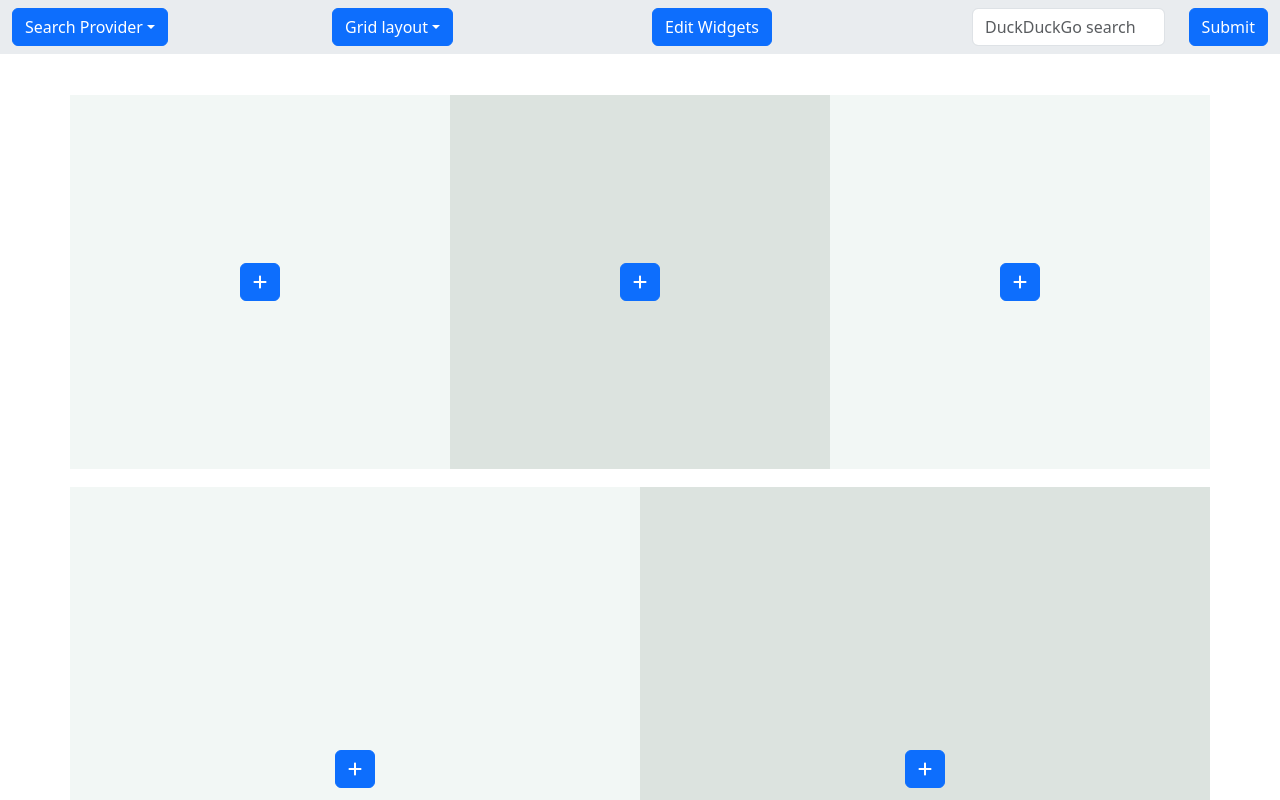
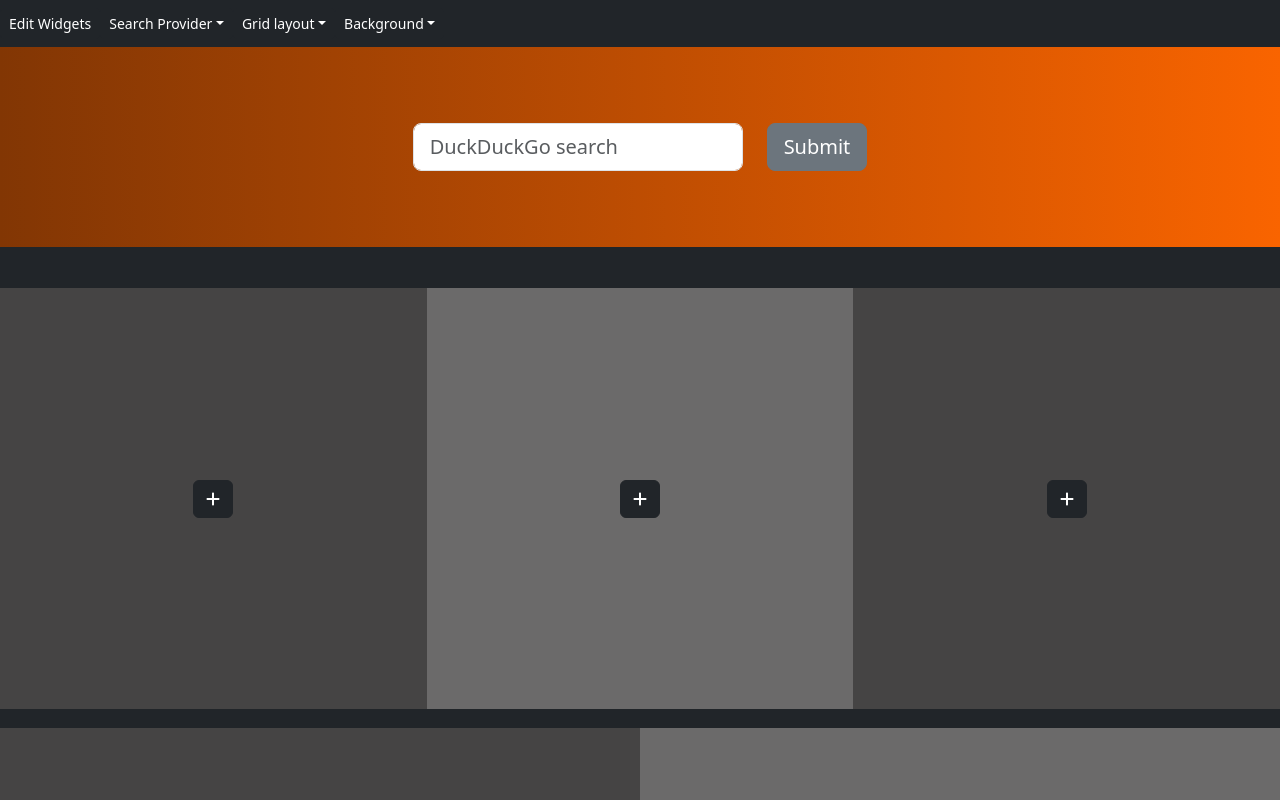
Before and after one commit to dvdzmr/bite, a React (Vite) app: page / in a window 1280 px wide. Shown: the top 800 px of the page. Built offline with nearby package versions, Linux system fonts and the light colour scheme.

Commit message:
Big UX/UI overhaul

```diff
--- a/src/components/components.grid.jsx
+++ b/src/components/components.grid.jsx
@@ -21,7 +21,7 @@
     })
 
     return (
-        <Container>
+        <Container fluid="xxl">
             <Row style={{aspectRatio: rowOne}} className="grid_styling">
                 {addRows((isNaN(rowOne)) ? 3 : rowOne, 1)}
             </Row>
@@ -38,11 +38,13 @@
 
 function addRows(colAmount, rowNum) {
     let items = [];
+
+    // Setting alternating background colors for better visiblity
     for (let i = 0; i < colAmount; i++) {
         if (i % 2 === 0) {
-            items.push(<Col style={{backgroundColor: "#f2f7f5"}} key={i}><Widgets id={i} rowNum={rowNum}/></Col>);
+            items.push(<Col style={{backgroundColor: "#454444"}} key={i}><Widgets id={i} rowNum={rowNum}/></Col>);
         } else {
-            items.push(<Col style={{backgroundColor: "#dce3df"}} key={i}><Widgets id={i} rowNum={rowNum}/></Col>);
+            items.push(<Col style={{backgroundColor: "#6b6a6a"}} key={i}><Widgets id={i} rowNum={rowNum}/></Col>);
         }
     }
     return <>{items}</>;
--- a/src/components/components.header.jsx
+++ b/src/components/components.header.jsx
@@ -6,14 +6,13 @@
 import {useEffect, useState} from 'react';
 import {Container, DropdownButton, Dropdown} from "react-bootstrap";
 import "./css/header.css"
-// import {CreatingGrid} from "../features/grid/Grid.jsx";
 
-//todo: fix UI
 
 export default function Header() {
     const [searchProvider, setSearchProvider] = useState("DuckDuckGo");
     const [searchUrl, setSearchUrl] = useState("https://duckduckgo.com/?q=");
     const [searchQuery, setSearchQuery] = useState(null);
+    const [background, setBackground] = useState("linear-gradient(to right,#823604,#f96400)");
 
     const [rowOne, setRowOne] = useState(() => {
         const saved = localStorage.getItem("rowOne");
@@ -52,44 +51,58 @@
         window.dispatchEvent(new Event("editWidgets"));
     }
 
+
     return (
         <>
-            <Navbar className="bg-body-secondary navigation">
-                <Container >
-                    <DropdownButton title="Search Provider">
+            {/*settings*/}
+            <Navbar bg="dark" >
+                    {/*Set edit widget mode*/}
+                    <Button variant="dark" size="sm" onClick={editWidgets}>Edit Widgets</Button>
+
+                    {/*Set search engine*/}
+                    <DropdownButton title="Search Provider" size="sm" variant="dark">
                         <Dropdown.Item as="button"
                                        onClick={() => {setSearchProvider("Google"); setSearchUrl("https://www.google.com/search?q=")}}>Google</Dropdown.Item>
                         <Dropdown.Item as="button" onClick={() => {setSearchProvider("Bing"); setSearchUrl("https://www.bing.com/search?q=")}}>Bing</Dropdown.Item>
                         <Dropdown.Item as="button"
                                        onClick={() => {setSearchProvider("DuckDuckGo"); setSearchUrl("https://duckduckgo.com/?q=")}}>DuckDuckGo</Dropdown.Item>
                     </DropdownButton>
-                </Container>
 
-                <Container className="">
-                    <DropdownButton title="Grid layout">
+                    {/*Set grid layout*/}
+                    <DropdownButton title="Grid layout" size="sm" variant="dark">
                         <Dropdown.Item as="button" onClick={() => SetGrid(2,4,3)}>2x4x3</Dropdown.Item>
                         <Dropdown.Item as="button" onClick={() => SetGrid(3,3,3)}>3x3x3</Dropdown.Item>
                         <Dropdown.Item as="button" onClick={() => SetGrid(4,2,3)}>4x2x3</Dropdown.Item>
                         <Dropdown.Item as="button" onClick={() => SetGrid(5,1,3)}>5x1x3</Dropdown.Item>
                     </DropdownButton>
-                </Container>
 
-                <Container>
-                    <Button onClick={editWidgets}>Edit Widgets</Button>
-                </Container>
+                    {/*Searchbar background*/}
+                <DropdownButton title="Background" size="sm" variant="dark">
+                    <Dropdown.Item as="button" onClick={() => setBackground("linear-gradient(to right,#823604,#f96400)")}>Orange gradient</Dropdown.Item>
+                    <Dropdown.Item as="button" onClick={() => setBackground("linear-gradient(to right,#91A6FF,#5078F2)")}>Blue gradient</Dropdown.Item>
+                    <Dropdown.Item as="button" onClick={() => setBackground("url('https://images.pexels.com/photos/1310755/pexels-photo-1310755.jpeg?auto=compress&cs=tinysrgb&w=1260&h=750&dpr=1')")}>Forest</Dropdown.Item>
+                    <Dropdown.Item as="button" onClick={() => setBackground("url('https://images.pexels.com/photos/847402/pexels-photo-847402.jpeg?auto=compress&cs=tinysrgb&w=1260&h=750&dpr=1')")}>Stars</Dropdown.Item>
+                    <Dropdown.Item as="button" onClick={() => setBackground("url('https://images.pexels.com/photos/748626/pexels-photo-748626.jpeg?auto=compress&cs=tinysrgb&w=1260&h=750&dpr=1')")}>Moon</Dropdown.Item>
 
+                    <Dropdown.Item as="button" onClick={() => setBackground("")}>Black</Dropdown.Item>
+                </DropdownButton>
+            </Navbar>
+
+            {/*Search bar*/}
+            <Navbar className="navigation" style={{backgroundImage: `${background}`}}>
                 <Container className="justify-content-center align-items-center">
                     <Form inline="true">
                         <Row>
-                            <Col>
+                            <Col data-bs-theme="light">
                                 <Form.Control
+                                    size="lg"
                                     type="text"
                                     placeholder={searchProvider + " search"}
                                     onChange={ (e) => setSearchQuery(e.target.value)}
                                 />
                             </Col>
-                            <Col xs="auto">
-                                <Button type="submit" onClick={() => window.open(searchUrl+searchQuery, '_blank')}>Submit</Button>
+                            <Col xs="auto" >
+                                <Button size="lg" variant="secondary" type="submit" onClick={() => window.open(searchUrl+searchQuery, '_blank')}>Submit</Button>
                             </Col>
                         </Row>
                     </Form>
--- a/src/components/components.widgets.jsx
+++ b/src/components/components.widgets.jsx
@@ -75,8 +75,8 @@
             // return <h1>CountDown</h1>
         }
         if (widget === "News") {
-            return <WidgetNewsFeed identifier={gridName}/>
-            // return <h1>News</h1>
+            // return <WidgetNewsFeed identifier={gridName}/>
+            return <h1>News</h1>
         }
         if (widget === "ToDo") {
             return <WidgetTodo identifier={gridName}/>
@@ -95,7 +95,7 @@
         <>
             {!showWidget ?
                 <div className="widget-button"  style={{top: !showList ? "50%" : "20%"}}>
-                    <Button active={showList} onClick={showWidgetList}><FontAwesomeIcon icon={faPlus}/>
+                    <Button variant="dark" active={showList} onClick={showWidgetList}><FontAwesomeIcon icon={faPlus}/>
                     </Button>
                     {showList ? <div className="widget_text">
                         <ul className="widget_list">
@@ -104,7 +104,7 @@
                                     key={index}
                                     // style={{float: "left"}}
                                 >
-                                    <ListGroup defaultActiveKey="#link1" variant="flush">
+                                    <ListGroup defaultActiveKey="#link1" variant="flush" data-bs-theme="dark">
                                         <ListGroup.Item action onClick={() => addSelectedWidget(widget)}>
                                             {widget}
                                         </ListGroup.Item>
--- a/src/components/css/header.css
+++ b/src/components/css/header.css
@@ -1,3 +1,8 @@
 .navigation {
     margin-bottom: 3%;
+    height: 25vh;
 }
+
+.bg-customBackground {
+    background-image: linear-gradient(to right,#823604,#f96400 )
+}
--- a/src/components/css/widgets.css
+++ b/src/components/css/widgets.css
@@ -1,3 +1,5 @@
+
+
 .widget-button {
     position: relative;
     top: 50%;
--- a/src/index.css
+++ b/src/index.css
@@ -1,68 +1,14 @@
-/*:root {*/
-/*  font-family: Inter, system-ui, Avenir, Helvetica, Arial, sans-serif;*/
-/*  line-height: 1.5;*/
-/*  font-weight: 400;*/
 
-/*  color-scheme: light dark;*/
-/*  color: rgba(255, 255, 255, 0.87);*/
-/*  background-color: #242424;*/
+/*For the parts not in container*/
+:root {
+  color-scheme: light dark;
+  color: rgba(255, 255, 255, 0.87);
+  background-color: #212529;
+}
 
-/*  font-synthesis: none;*/
-/*  text-rendering: optimizeLegibility;*/
-/*  -webkit-font-smoothing: antialiased;*/
-/*  -moz-osx-font-smoothing: grayscale;*/
-/*}*/
-
-/*a {*/
-/*  font-weight: 500;*/
-/*  color: #646cff;*/
-/*  text-decoration: inherit;*/
-/*}*/
-/*a:hover {*/
-/*  color: #535bf2;*/
-/*}*/
-
-/*body {*/
-/*  margin: 0;*/
-/*  display: flex;*/
-/*  place-items: center;*/
-/*  min-width: 320px;*/
-/*  min-height: 100vh;*/
-/*}*/
-
-/*h1 {*/
-/*  font-size: 3.2em;*/
-/*  line-height: 1.1;*/
-/*}*/
-
-/*button {*/
-/*  border-radius: 8px;*/
-/*  border: 1px solid transparent;*/
-/*  padding: 0.6em 1.2em;*/
-/*  font-size: 1em;*/
-/*  font-weight: 500;*/
-/*  font-family: inherit;*/
-/*  background-color: #1a1a1a;*/
-/*  cursor: pointer;*/
-/*  transition: border-color 0.25s;*/
-/*}*/
-/*button:hover {*/
-/*  border-color: #646cff;*/
-/*}*/
-/*button:focus,*/
-/*button:focus-visible {*/
-/*  outline: 4px auto -webkit-focus-ring-color;*/
-/*}*/
-
-/*@media (prefers-color-scheme: light) {*/
-/*  :root {*/
-/*    color: #213547;*/
-/*    background-color: #ffffff;*/
-/*  }*/
-/*  a:hover {*/
-/*    color: #747bff;*/
-/*  }*/
-/*  button {*/
-/*    background-color: #f9f9f9;*/
-/*  }*/
-/*}*/
+/*for parts inside of container*/
+.dark {
+  color-scheme: light dark;
+  color: rgba(255, 255, 255, 0.87);
+  background-color: #212529;
+}
--- a/src/main.jsx
+++ b/src/main.jsx
@@ -6,8 +6,10 @@
 import Header from "./components/components.header.jsx";
 
 ReactDOM.createRoot(document.getElementById('root')).render(
-  <React.StrictMode>
+  <React.StrictMode >
+      <div className="dark" data-bs-theme="dark">
       <Header/>
       <Grid/>
+      </div>
   </React.StrictMode>,
 )
```
Also changed, not shown: src/components/css/grid.css (line endings or trailing spaces).
